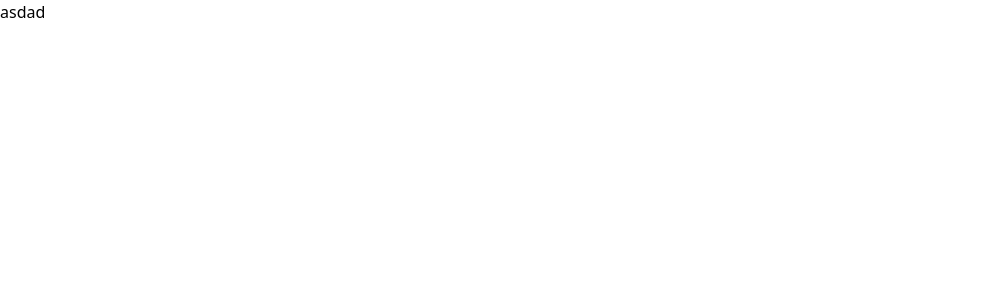
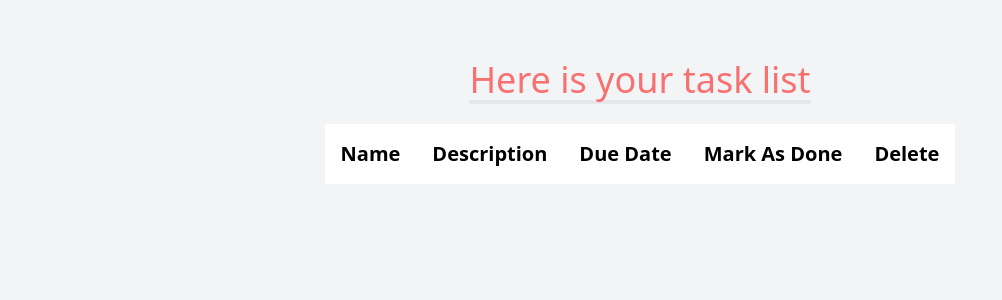
Before and after one commit to KashmiraNimnada/Task-Manager-App-Frontend, a React (Vite) app: page / in a window 1280 px wide. Shown: the top 300 px of the page, without its empty margins (0-1002 px from the left). Built offline with nearby package versions, Linux system fonts and the light colour scheme; a web font is replaced by a local one.

Commit message:
Task.tsx in the build

```diff
--- a/package.json
+++ b/package.json
@@ -11,9 +11,11 @@
   },
   "dependencies": {
     "autoprefixer": "^10.4.20",
+    "axios": "^1.7.7",
     "postcss": "^8.4.49",
     "react": "^18.3.1",
     "react-dom": "^18.3.1",
+    "react-router-dom": "^6.28.0",
     "tailwindcss": "^3.4.14"
   },
   "devDependencies": {
--- a/src/App.tsx
+++ b/src/App.tsx
@@ -1,12 +1,16 @@
+import { BrowserRouter, Route, Routes } from 'react-router-dom'
 import './App.css'
+import Task from './pages/Task'
 
 function App() {
 
 
   return (
-    <div>
-      <h1>asdad</h1>
-    </div>
+    <BrowserRouter>
+      <Routes>
+        <Route path="/" element={<Task />} />
+      </Routes>
+    </BrowserRouter>
   )
 }
 
--- /dev/null
+++ b/src/pages/Task.tsx
@@ -0,0 +1,25 @@
+function Task() {
+    return (
+        <div className="h-screen w-full bg-gray-100 pt-10 px-10">
+            <div className="place-items-center">
+                <div className="my-5">
+                    <h1 className="text-4xl text-red-400 border-b-4">Here is your task list</h1>
+                </div>
+                <table className="bg-white">
+                    <thead>
+                        <th className="text-xl font-bold p-4">Name</th>
+                        <th className="text-xl font-bold p-4">Description</th>
+                        <th className="text-xl font-bold p-4">Due Date</th>
+                        <th className="text-xl font-bold p-4">Mark As Done</th>
+                        <th className="text-xl font-bold p-4">Delete</th>
+                    </thead>
+                    <tbody>
+
+                    </tbody>
+                </table>
+            </div>
+        </div>
+    )
+}
+
+export default Task;
```
Also changed, not shown: 1 other file (tests, documents, lock files or other folders).
